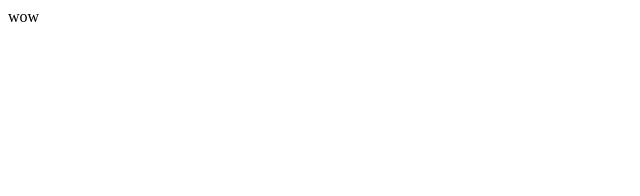
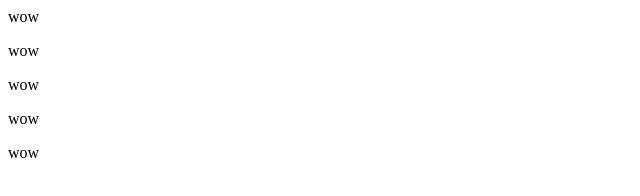
Before and after one commit to Kyle-Mendes/webhook-test, a website: page index.html in a window 1280 px wide. Shown: the whole page, without its empty margins (0-640 px from the left). Drawn offline with Linux system fonts and the light colour scheme.

Commit message:
New stuff

```diff
--- a/index.html
+++ b/index.html
@@ -1 +1,5 @@
 <p>wow</p>
+<p>wow</p>
+<p>wow</p>
+<p>wow</p>
+<p>wow</p>
```
